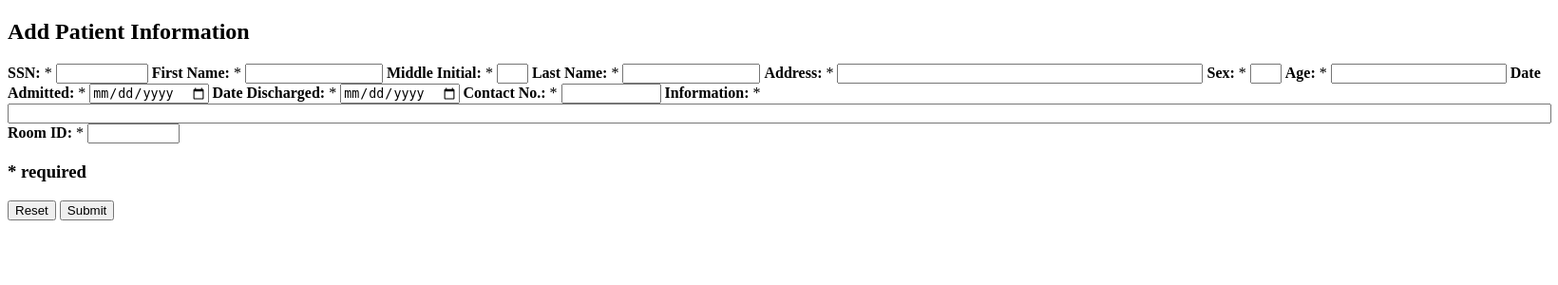
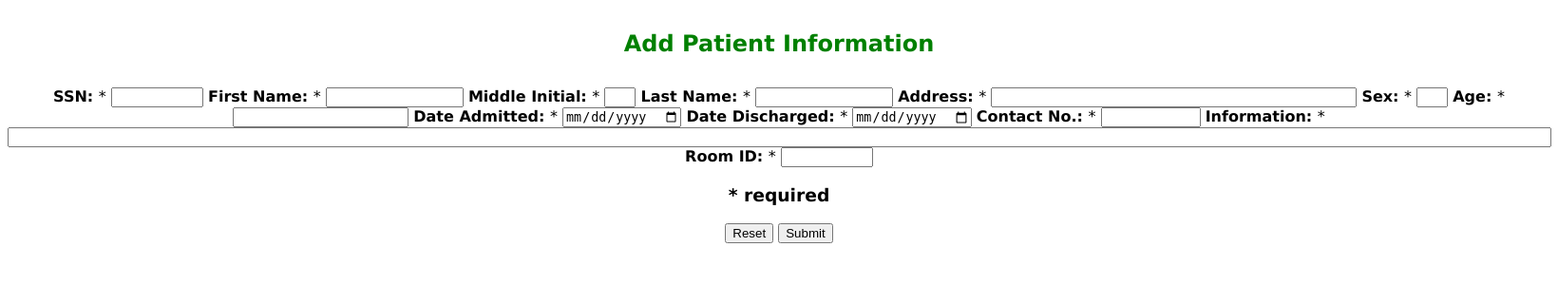
Before and after one commit to kellybreedlove/HospitalDatabase, a PHP site: page /addPatient.html in a window 1640 px wide. Shown: the top 300 px of the page at 95% size. Run offline with PHP 8.4, Linux system fonts and the light colour scheme.

Commit message:
added use of css stylesheet to addpatient.html and php

```diff
--- a/addPatient.html
+++ b/addPatient.html
@@ -2,11 +2,12 @@
 <html>
 <head>
 	<title> Add Patient </title>
+	<link rel="stylesheet" href="style.css">
 </head>
 
 <body>
 
-	<h2> Add Patient Information</h2>
+	<h4 class="header"> Add Patient Information</h4>
 
 	<form name="addform"  action="addPatient.php" method="post">
 		<tablewidth="60%" border="0" cellpadding="3" cellspacing="12">
--- a/addPatient.php
+++ b/addPatient.php
@@ -2,6 +2,7 @@
 <html>
 <head>
 <title>Add Patient</title>
+<link rel="stylesheet" href="style.css">
 </head>
 <body>
 
```
